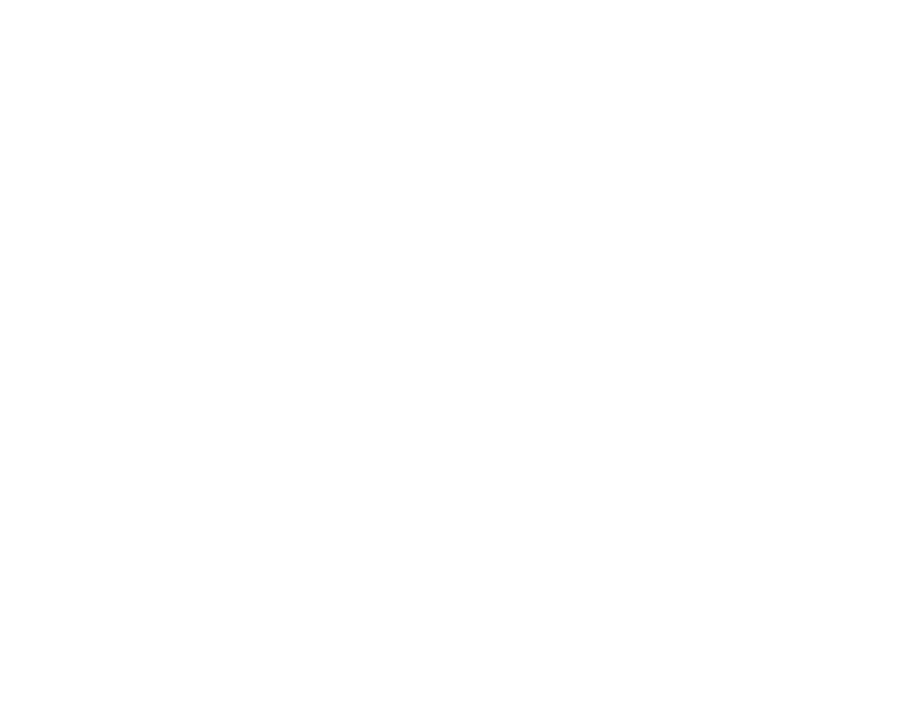
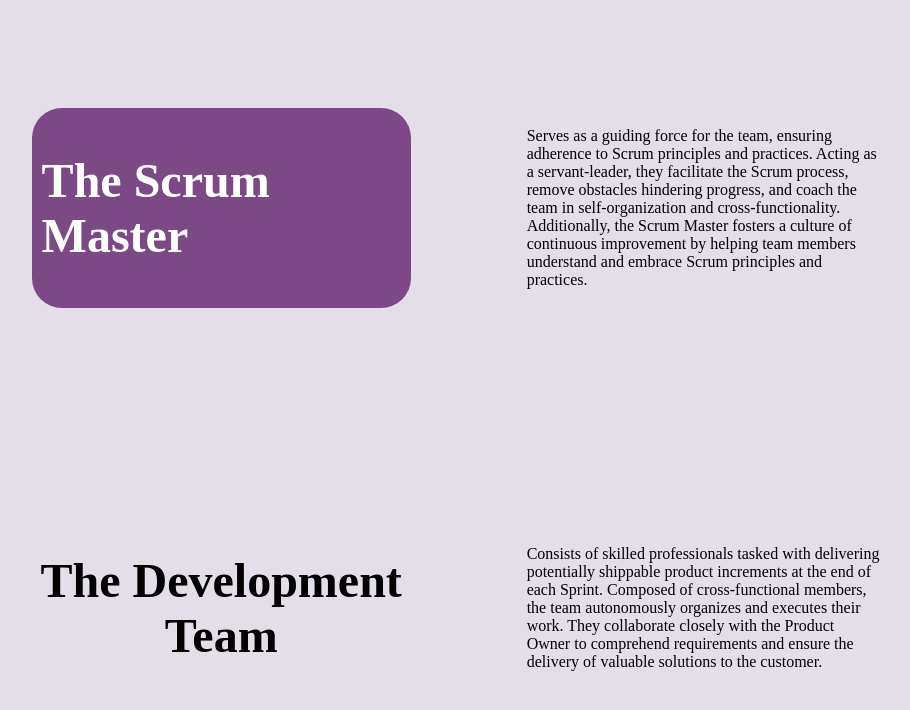
Before and after one commit to Memai2023/scrum-guide, a React (Vite) app: page /scrum-team in a window 1280 px wide. Shown: the top 710 px of the page, without its empty margins (146-1056 px from the left). Built offline with nearby package versions, Linux system fonts and the light colour scheme.

Commit message:
imported old code

```diff
--- /dev/null
+++ b/src/Components/ScrumTeam/DevelopTeam/Develop.module.css
@@ -0,0 +1,113 @@
+body {
+    background-color: #E4DEE8;
+}
+
+.wraper {
+    display: flex;
+    flex-direction: column;
+}
+
+.wraperScrum {
+    display: flex;
+    flex-direction: row;
+    height: 50%;
+    width: auto;
+    justify-content: center;
+    align-items: center;
+}
+
+.headerWraper {
+    background-color: #7C4885;
+    width: 30%;
+    height: 50%;
+    margin: 20px;
+    justify-content: center;
+    align-items: center;
+    display: flex;
+    border-radius: 30px;
+}
+
+.headerScrum {
+    color: #fff;
+    margin: 10px;
+    font-size: 3rem;
+}
+
+.textWraper {
+    width: 40%;
+    height: 40%;
+    margin: 20px;
+    justify-content: center;
+    align-items: center;
+    display: flex;
+}
+
+.scrumText {
+    width: 70%;
+    height: auto;
+    display: flex;
+}
+
+.wraperDevelop  {
+    display: flex;
+    flex-direction: row;
+    height: 50%;
+    width: auto;
+    justify-content: center;
+    align-items: center;
+}
+
+.wrapertext {
+    display: flex;
+    flex-direction: row;
+    height: 50%;
+    width: auto;
+    justify-content: center;
+    align-items: center;
+}
+
+.developText {
+    width: 30%;
+    height: 40%;
+    margin: 20px;
+    justify-content: center;
+    align-items: center;
+    display: flex;
+    border-radius: 30px;
+}
+
+.headerDevelop {
+    font-size: 3rem;
+    text-align: center;
+}
+
+@media only screen and (max-width: 760px) {
+
+    .wraperScrum {
+        display: flex;
+        flex-direction: column;
+    }
+
+    .wraperDevelop {
+        display: flex;
+        flex-direction: column;
+    }
+
+    .headerWraper {
+        width: 80%;
+        height: 30%;
+        text-align: center;
+    }
+
+    .textWraper {
+        width: 100%;
+    }
+
+    .headerScrum {
+        font-size: 3rem;
+    }
+
+    .headerDevelop {
+        font-size: 3rem;
+    }
+}
--- /dev/null
+++ b/src/Components/ScrumTeam/DevelopTeam/index.jsx
@@ -0,0 +1,29 @@
+import styles from './Develop.module.css'
+import {ScrumTeam} from '../../../data/data'
+
+const DevelopTeam = () => {
+    return (
+        <>
+        <main className={styles.wraper}>
+            <div className={styles.wraperScrum}>
+                <div className={styles.headerWraper}>
+                    <h1 className={styles.headerScrum}>The Scrum Master</h1>
+                </div>
+                <div className={styles.textWraper}>
+                    <p className={styles.scrumText}>{ScrumTeam.scrumMasterText}</p>
+                </div>
+            </div>
+            <div className={styles.wraperDevelop}>
+                <div className={styles.developText}>
+                    <h1 className={styles.headerDevelop}>{ScrumTeam.bulletThree}</h1>
+                </div>
+                <div className={styles.textWraper}>
+                    <p className={styles.scrumText}>{ScrumTeam.developmentTeamText}</p>
+                </div>
+            </div>
+        </main>
+        </>
+    )
+}
+
+export default DevelopTeam
--- a/src/Pages/ScrumTeam/index.jsx
+++ b/src/Pages/ScrumTeam/index.jsx
@@ -1,7 +1,9 @@
+import DevelopTeam from '../../Components/ScrumTeam/DevelopTeam'
+
 const ScrumTeam = () => {
     return(
         <>
-
+         <DevelopTeam />
         </>
     )
 }
```
